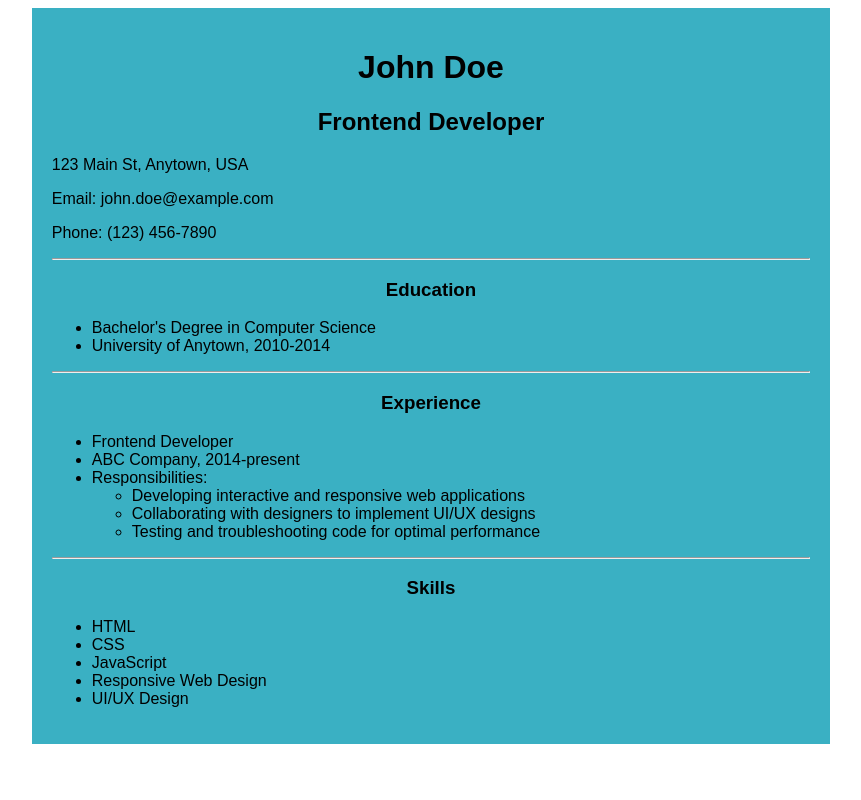
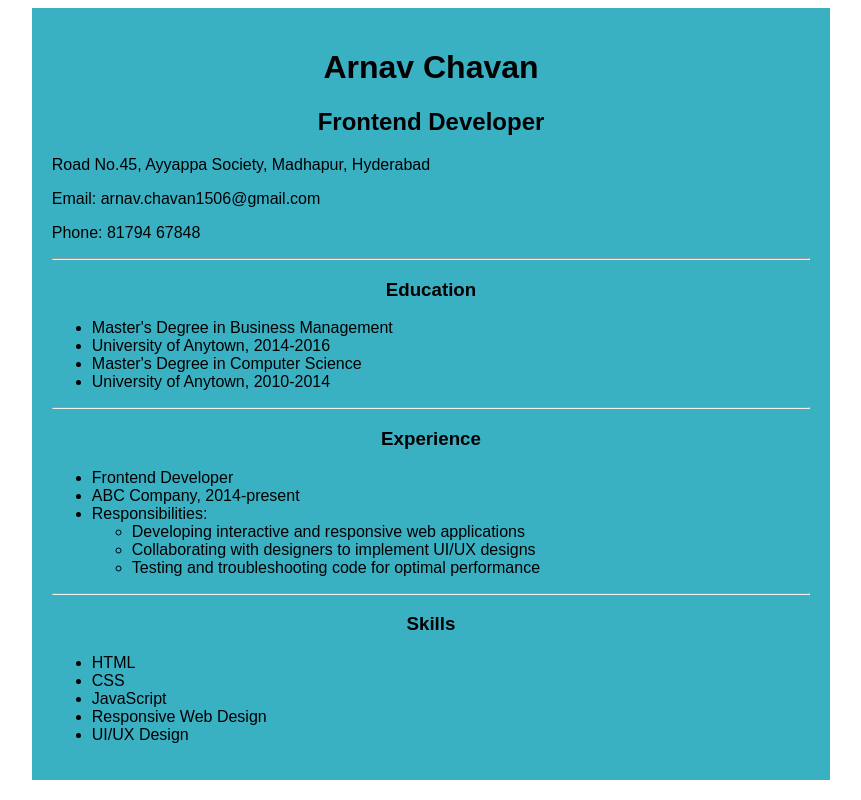
Before and after one commit to AftDark/Idk, a plain HTML site: page index.html in a window 1280 px wide. Shown: the whole page, without its empty margins (209-1070 px from the left). Drawn offline with Linux system fonts and the light colour scheme.

Commit message:
index.html

```diff
--- a/index.html
+++ b/index.html
@@ -6,15 +6,17 @@
 </head>
 <body>
     <div class="resume">
-        <h1>John Doe</h1>
+        <h1>Arnav Chavan</h1>
         <h2>Frontend Developer</h2>
-        <p>123 Main St, Anytown, USA</p>
-        <p>Email: john.doe@example.com</p>
-        <p>Phone: (123) 456-7890</p>
+        <p>Road No.45, Ayyappa Society, Madhapur, Hyderabad</p>
+        <p>Email: arnav.chavan1506@gmail.com</p>
+        <p>Phone: 81794 67848</p>
         <hr>
         <h3>Education</h3>
         <ul>
-            <li>Bachelor's Degree in Computer Science</li>
+            <li>Master's Degree in Business Management</li>
+            <li>University of Anytown, 2014-2016</li>
+            <li>Master's Degree in Computer Science</li>
             <li>University of Anytown, 2010-2014</li>
         </ul>
         <hr>
```
